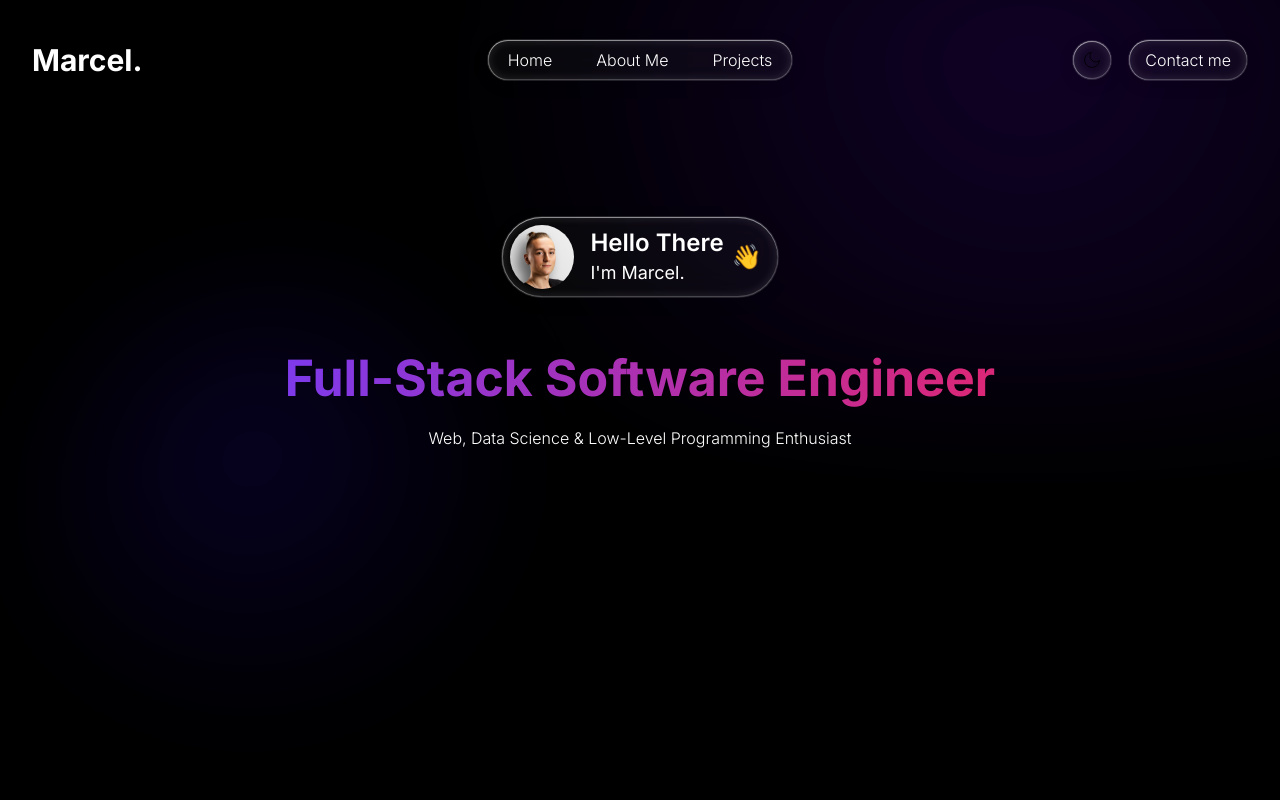
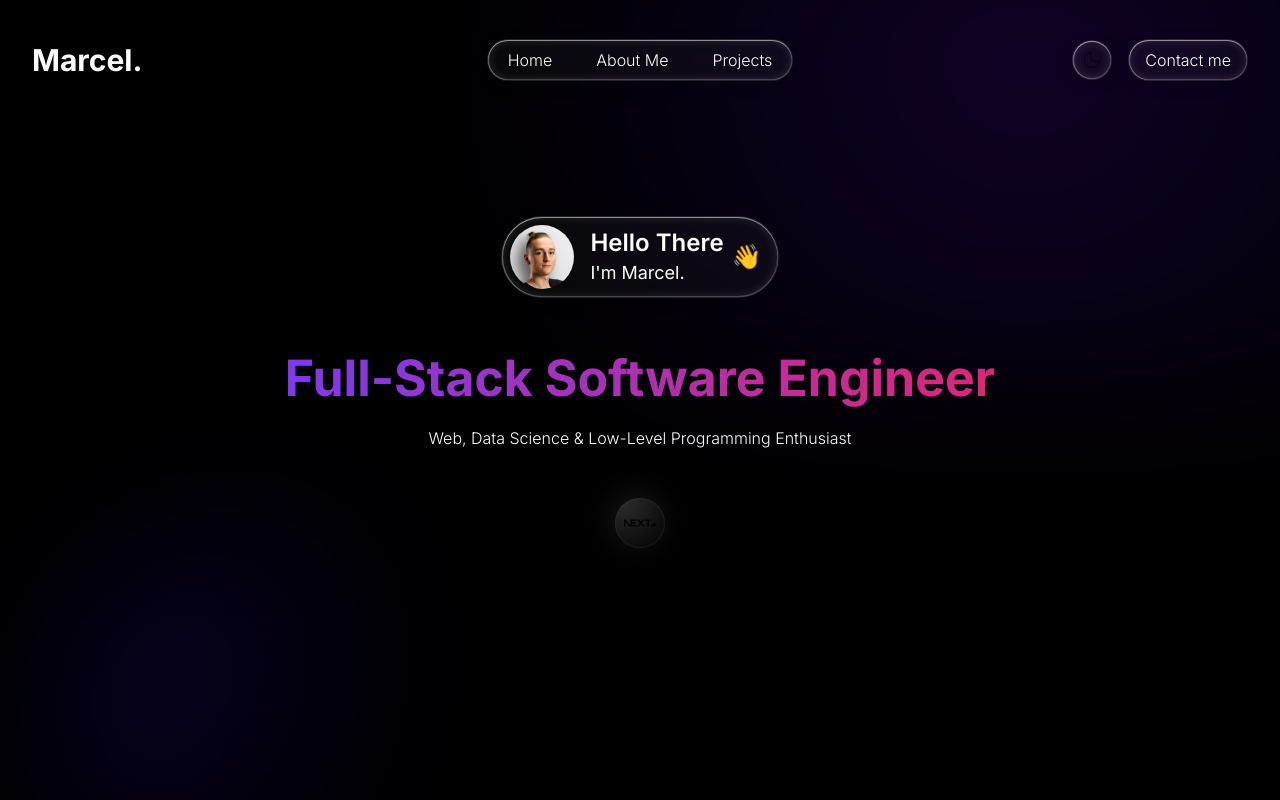
Before and after one commit to marcelmilosz/my-portfolio, a Next.js app: page / in a window 1280 px wide. Built offline with nearby package versions, Linux system fonts and the light colour scheme.

Commit message:
feat: languageBall added

```diff
--- a/src/app/icons.tsx
+++ b/src/app/icons.tsx
@@ -5,12 +5,15 @@ import moonIcon from "../../public/assets/icons/moon.svg"
 import menuIcon from "../../public/assets/icons/menu.svg"
 import xIcon from "../../public/assets/icons/x.svg"
 
+import pNextjsIcon from "../../public/assets/icons/p_nextjs.svg"
+
 
 export type IconNames =
   | "sun"
   | "moon"
   | "menu"
   | "x"
+  | "p_nextjs"
 
 export type IconsSizeProps = "xxs" | "xs" | "sm" | "md" | "lg" | "xl"
 
@@ -21,12 +24,12 @@ export type IconVariantProps =
 
 const iconVariants = {
   black: {
-    base: `text-black `,
-    fill: `fill-black`,
+    base: `text-[var(--color-static-black)] `,
+    fill: `fill-[var(--color-static-black)]`,
   },
   white: {
-    base: `text-white `,
-    fill: `fill-white`,
+    base: `text-[var(--color-static-white)] `,
+    fill: `fill-[var(--color-static-white)]`,
   },
 
   auto: {
@@ -49,7 +52,8 @@ const ICONS_MAP: Record<IconNames, React.FC<SVGProps<SVGSVGElement>>> = {
   sun: sunIcon,
   moon: moonIcon,
   menu: menuIcon,
-  x: xIcon
+  x: xIcon,
+  p_nextjs: pNextjsIcon
 }
 
 type MyIconProps = {
--- /dev/null
+++ b/src/components/common/LanguageBall.tsx
@@ -0,0 +1,22 @@
+import MyIcon, { IconNames } from "@/app/icons";
+import React from "react";
+
+type Props = {
+  iconName: IconNames
+};
+
+function LanguageBall({ iconName }: Props) {
+
+  const sizeConstraints = `min-w-[var(--language-ball-h)] min-h-[var(--language-ball-h)] w-[var(--language-ball-h)] h-[var(--language-ball-h)]`
+  const gradientBg = `var(--language-ball-bg)`
+  const shadow = `shadow-[var(--language-ball-shadow)]`
+
+
+  return (
+    <div className={`${sizeConstraints} ${shadow} bg-[var(--language-ball-bg)] backdrop-blur-2xl flex items-center justify-center rounded-full`} style={{ background: gradientBg }}>
+      <MyIcon iconName={iconName} iconSize="xl" iconVariant="auto" iconFill />
+    </div>
+  );
+}
+
+export default LanguageBall;
--- a/src/components/layout/landing-page/index.tsx
+++ b/src/components/layout/landing-page/index.tsx
@@ -5,6 +5,8 @@ import Navbar from "../Navbar/Navbar";
 import { Text } from "@/components/ui/Text";
 import meImage from "../../../../public/assets/images/me.jpg"
 import Image from "next/image";
+import MyIcon from "@/app/icons";
+import LanguageBall from "@/components/common/LanguageBall";
 
 // type Props = {};
 
@@ -55,10 +57,14 @@ function LandingPage() {
           </div> */}
         </div>
 
+        <div className="w-full flex items-center justify-center pt-12">
+          <LanguageBall iconName="p_nextjs" />
+        </div>
+
       </LayoutWrapper >
 
 
-      <Gradient gradientName="hero2" position="bottom-0 left-12" width="w-[500px]" />
+      <Gradient gradientName="hero2" position="bottom-[-200px] left-12" width="w-[500px]" />
     </main >
   );
 }
--- a/src/styles/globals.css
+++ b/src/styles/globals.css
@@ -7,17 +7,19 @@
     --landing-height: calc(100vh - 120px);
 
     --gradient-hero: radial-gradient(circle at 40% 30%, rgba(63, 8, 151, 0.9), transparent 60%);
-    --gradient-hero2: radial-gradient(circle at 40% 30%, rgba(34, 8, 151, 0.9), transparent 60%);
-    /* --gradient-footer: linear-gradient(45deg, rgba(0, 0, 0, 0.4), rgba(50, 50, 50, 0.2)); */
-    /* --gradient-blob1: radial-gradient(circle at 40% 30%, rgba(89, 0, 255, 0.9), transparent 60%); */
-
-    /* --gradient-dark: linear-gradient(0deg, #000000 0%, #121212 100%); */
+    --gradient-hero2: radial-gradient(circle at 10% 30%, rgba(34, 8, 151, 0.9), transparent 60%);
 
     --color-black: #000;
     --color-white: #fff;
+
+    /* Those colors wont change in different themes */
+    --color-static-white: #fff;
+    --color-static-black: #000;
+
     --color-text-muted: #aaa;
 
     --color-primary: #7c3aed;
+    --color-secondary: #db2777;
 
     /* Glass box  */
     --color-glass-box: rgba(255, 255, 255, 0.03);
@@ -29,8 +31,12 @@
         inset -1px 0 0 rgba(255, 255, 255, 0.1), inset 0 0 8px 2px rgba(255, 255, 255, 0.1);
 
     /* Navbar mobile box  */
+    --color-navbar-mobile-glass-box: rgba(255, 255, 255, 0.05);
 
-    --color-navbar-mobile-glass-box: rgba(255, 255, 255, 0.05);
+    /* Language Ball  */
+    --language-ball-h: 50px;
+    --language-ball-bg: radial-gradient(circle at 20% 10%, rgba(87, 87, 87, 0.5), rgba(0, 0, 0, 0.7));
+    --language-ball-shadow: -4px -4px 32px rgba(102, 102, 102, 0.25), inset 0px 0px 2px rgb(75, 75, 75, 0.8);
 }
 
 /* @theme {
@@ -43,6 +49,9 @@
     --color-black: #fff;
 
     --color-glass-box-hover: rgba(0, 0, 0, 0.02);
+
+    --language-ball-bg: radial-gradient(circle at 20% 10%, rgba(199, 199, 199, 0.5), rgba(248, 248, 248, 0.7));
+    --language-ball-shadow: -4px -4px 32px rgba(139, 139, 139, 0.25), inset 0px 0px 2px rgba(156, 155, 155, 0.8);
 }
 
 [data-theme="dark"] {
@@ -79,7 +88,7 @@ body {
 
 /* Hero gradient animation  */
 .custom-gradient-text {
-    background-image: linear-gradient(90deg, #7c3aed, #db2777, #3b82f6);
+    background-image: linear-gradient(90deg, var(--color-primary), var(--color-secondary), #3b82f6);
     background-size: 200% 200%;
     background-clip: text;
     -webkit-background-clip: text;
```
Also changed, not shown: public/assets/icons/p_nextjs.svg (added).
